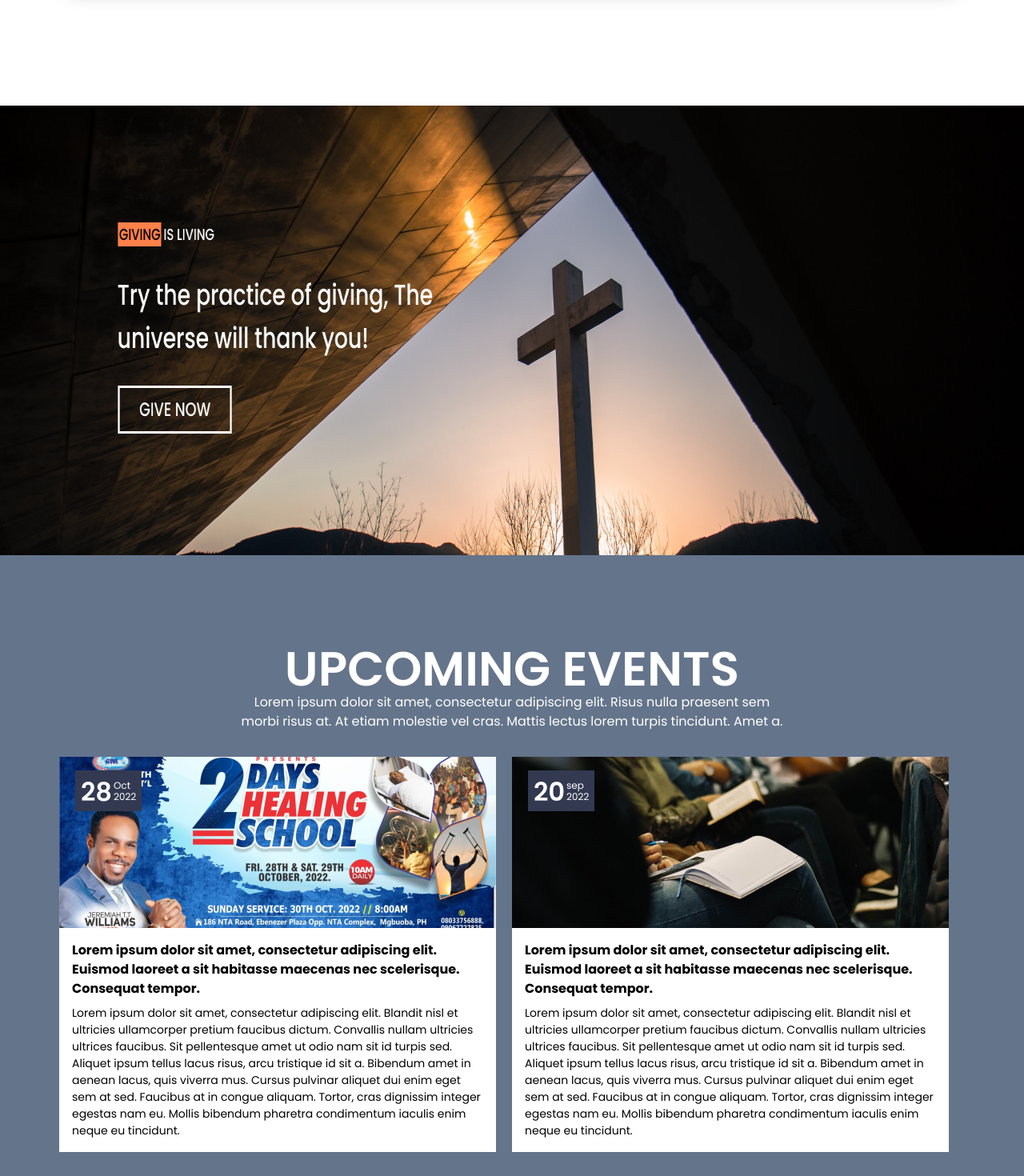
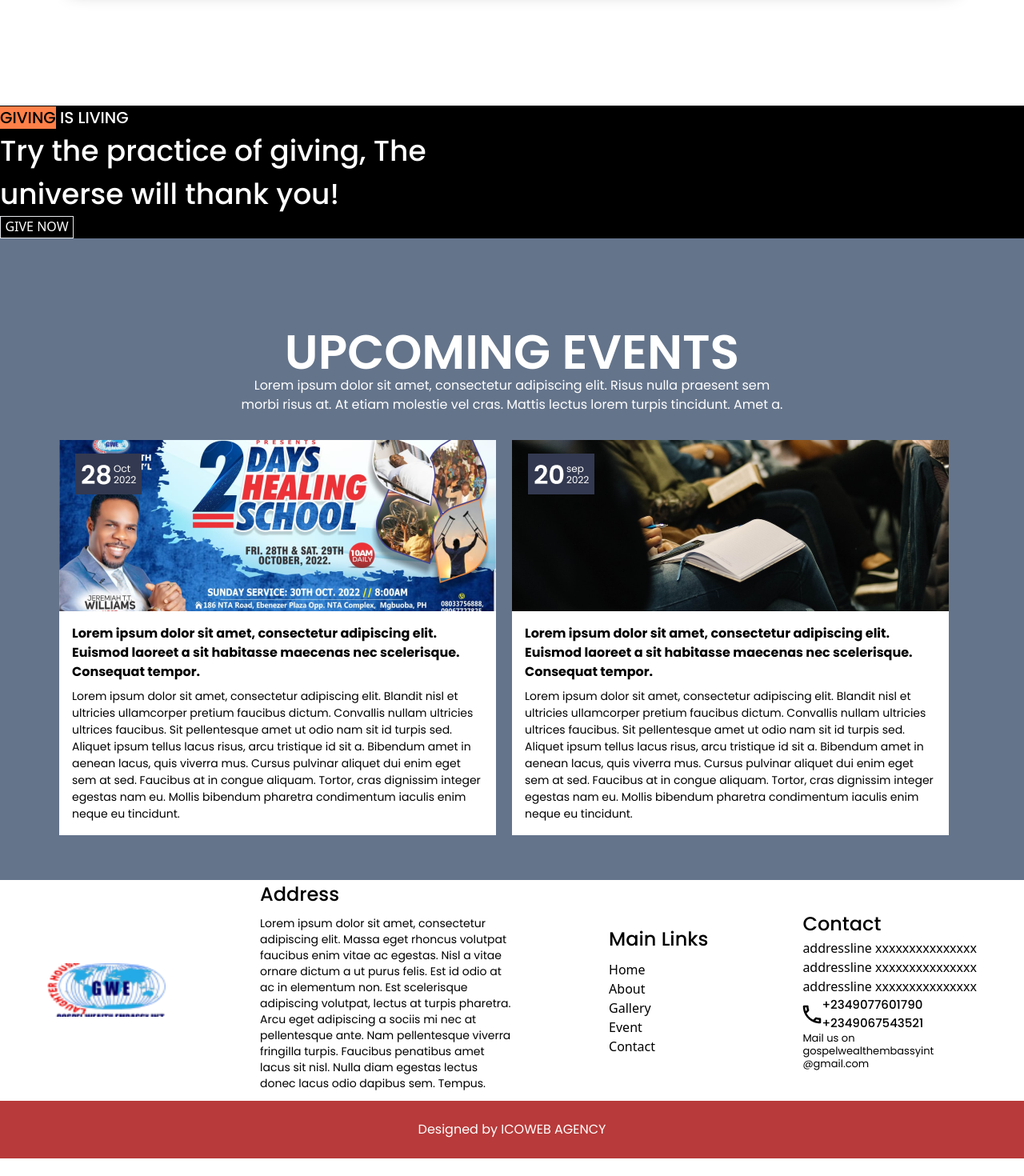
Before and after one commit to egileekada/wealth-embassy, a React (Create React App) app: page / in a window 1280 px wide. Shown: the part 900-2370 px from the top of the page at 80% size. After the commit the page ends 2348 px from the top, so only its background shows below. Built offline with nearby package versions, Linux system fonts and the light colour scheme.

Commit message:
I created the footer

```diff
--- /dev/null
+++ b/src/components/Footer.tsx
@@ -0,0 +1,67 @@
+import React from "react";
+import Logo from "../assets/images/gwe logo 1.png";
+import Phone from "../assets/images/Vector.png";
+
+const Footer = () => {
+  return (
+    <footer>
+      <div className="flex items-center justify-around">
+        <div>
+          <div>
+            <img src={Logo} alt="logo" className="w-[148px] h-auto" />
+          </div>
+        </div>
+        <div>
+          <h4 className="font-Poppins-Medium text-[24px]">Address</h4>
+          <p className="font-Poppins-Regular text-[14px] w-[318px] h-[232px] mt-2 leading-5">
+            Lorem ipsum dolor sit amet, consectetur adipiscing elit. Massa eget
+            rhoncus volutpat faucibus enim vitae ac egestas. Nisl a vitae ornare
+            dictum a ut purus felis. Est id odio at ac in elementum non. Est
+            scelerisque adipiscing volutpat, lectus at turpis pharetra. Arcu
+            eget adipiscing a sociis mi nec at pellentesque ante. Nam
+            pellentesque viverra fringilla turpis. Faucibus penatibus amet lacus
+            sit nisl. Nulla diam egestas lectus donec lacus odio dapibus sem.
+            Tempus.
+          </p>
+        </div>
+        <div>
+          <h4 className="font-Poppins-Medium text-[24px]">Main Links</h4>
+          <ul className="mt-2">
+            <li>Home</li>
+            <li>About</li>
+            <li>Gallery</li>
+            <li>Event</li>
+            <li>Contact</li>
+          </ul>
+        </div>
+        <div>
+          <h4 className="font-Poppins-Medium text-[24px]">Contact</h4>
+          <ul>
+            <li>addressline xxxxxxxxxxxxxxx</li>
+            <li>addressline xxxxxxxxxxxxxxx</li>
+            <li>addressline xxxxxxxxxxxxxxx</li>
+          </ul>
+          <div className="flex items-center">
+            <div>
+              <img src={Phone} alt="phone" />
+            </div>
+            <div className="flex flex-col">
+              <p className="font-Poppins-Medium text-[15px]">+2349077601790</p>
+              <p className="font-Poppins-Medium text-[15px]">+2349067543521</p>
+            </div>
+          </div>
+          <p className="font-Poppins-Regular text-[13px] leading-4">
+            Mail us on
+            <br /> gospelwealthembassyint
+            <br /> @gmail.com
+          </p>
+        </div>
+      </div>
+      <div className="bg-[#B83A3A] text-white font-Poppins-Regular text-center p-6">
+        Designed by <span className="font-Poppins-Semibold">ICOWEB AGENCY</span>
+      </div>
+    </footer>
+  );
+};
+
+export default Footer;
--- a/src/pages/HomePage/components/GiveSection.tsx
+++ b/src/pages/HomePage/components/GiveSection.tsx
@@ -3,8 +3,19 @@ import Giveimage from "../../../assets/images/Give section.png";
 
 const GiveSection = () => {
   return (
-    <div>
-      <img src={Giveimage} alt="" className="w-[1728px] h-[562px]" />
+    <div className="bg-black w-full">
+      <div className="text-left">
+        <h3 className="text-white text-[20px] font-Poppins-Medium">
+          <span className="bg-[#FF8049] text-black">GIVING</span> IS LIVING
+        </h3>
+        <h2 className="text-white font-Poppins-Medium text-[36px]">
+          Try the practice of giving, The
+          <br /> universe will thank you!
+        </h2>
+        <div className="text-white bg-transparent border w-[92px] border-inherit h-7 text-center">
+          GIVE NOW
+        </div>
+      </div>
     </div>
   );
 };
--- a/src/pages/HomePage/index.tsx
+++ b/src/pages/HomePage/index.tsx
@@ -6,6 +6,7 @@ import UpcomingEvents from "./components/UpcomingEvents";
 import GiveSection from "./components/GiveSection";
 import Events from "./components/Events";
 import SecondSection from "./components/SecondSection";
+import Footer from "../../components/Footer";
 export default function Index() {
   return (
     <header>
@@ -46,11 +47,12 @@ export default function Index() {
             </button>
           </div>
         </div>
-      <UpcomingEvents />
+        <UpcomingEvents />
       </div>
       <SecondSection />
       <GiveSection />
       <Events />
+      <Footer />
     </header>
   );
 }
```
Also changed, not shown: src/assets/images/Vector.png (added).
